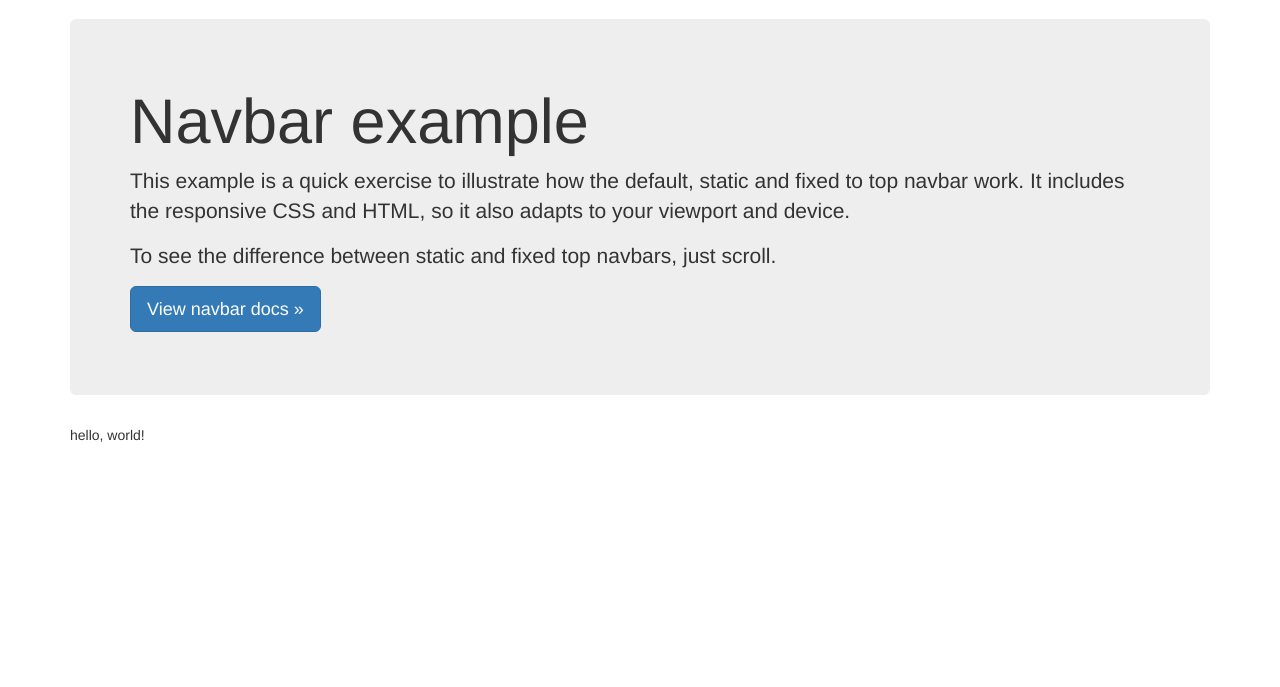
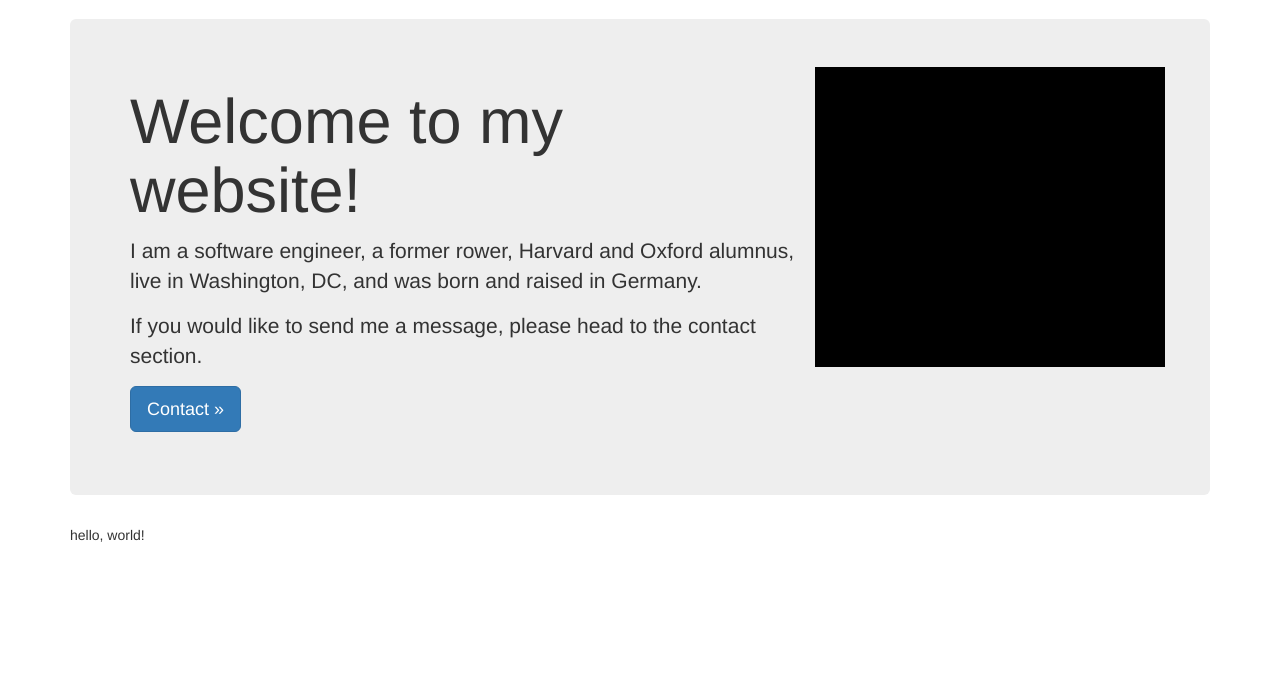
Before and after one commit to simongawlik/django_apps, a Django app: template src/templates/home.html in a window 1280 px wide. Shown: the part 51-738 px from the top of the page. Run offline with Django 3.2, Linux system fonts and the light colour scheme; the template is opened without the code that fills it, so the values that code supplies are empty; some libraries are stand-ins or nearby versions.

Commit message:
changes to landing page

```diff
--- a/src/templates/home.html
+++ b/src/templates/home.html
@@ -6,12 +6,19 @@
 {% block jumbotron %}
     <!-- Main component for a primary marketing message or call to action -->
     <div class="jumbotron">
-        <h1>Navbar example</h1>
-        <p>This example is a quick exercise to illustrate how the default, static and fixed to top navbar work. It includes the responsive CSS and HTML, so it also adapts to your viewport and device.</p>
-        <p>To see the difference between static and fixed top navbars, just scroll.</p>
-        <p>
-        <a class="btn btn-lg btn-primary" href="../../components/#navbar" role="button">View navbar docs &raquo;</a>
-        </p>
+        <div class="row">
+            <div class='col-sm-8'>
+                <h1>Welcome to my website!</h1>
+                <p>I am a software engineer, a former rower, Harvard and Oxford alumnus, live in Washington, DC, and was born and raised in Germany.</p>
+                <p>If you would like to send me a message, please head to the contact section.</p>
+                <p>
+                <a class="btn btn-lg btn-primary" href="contact.html" role="button">Contact &raquo;</a>
+                </p>
+            </div>
+            <div class='col-sm-4' style='background-color:black;height:300px;'>
+
+            </div>
+        </div>
     </div>
 {% endblock %}
 
```
